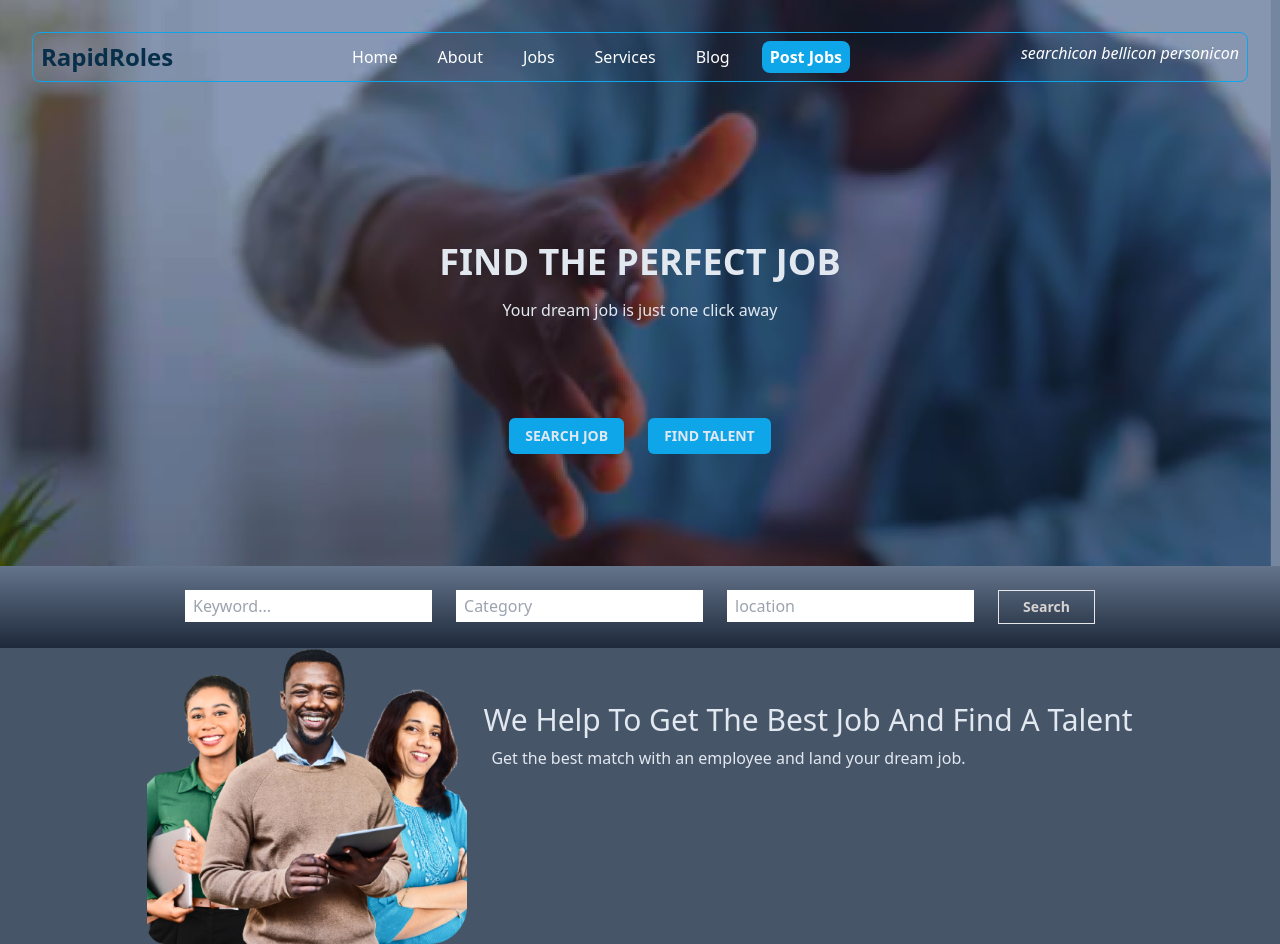
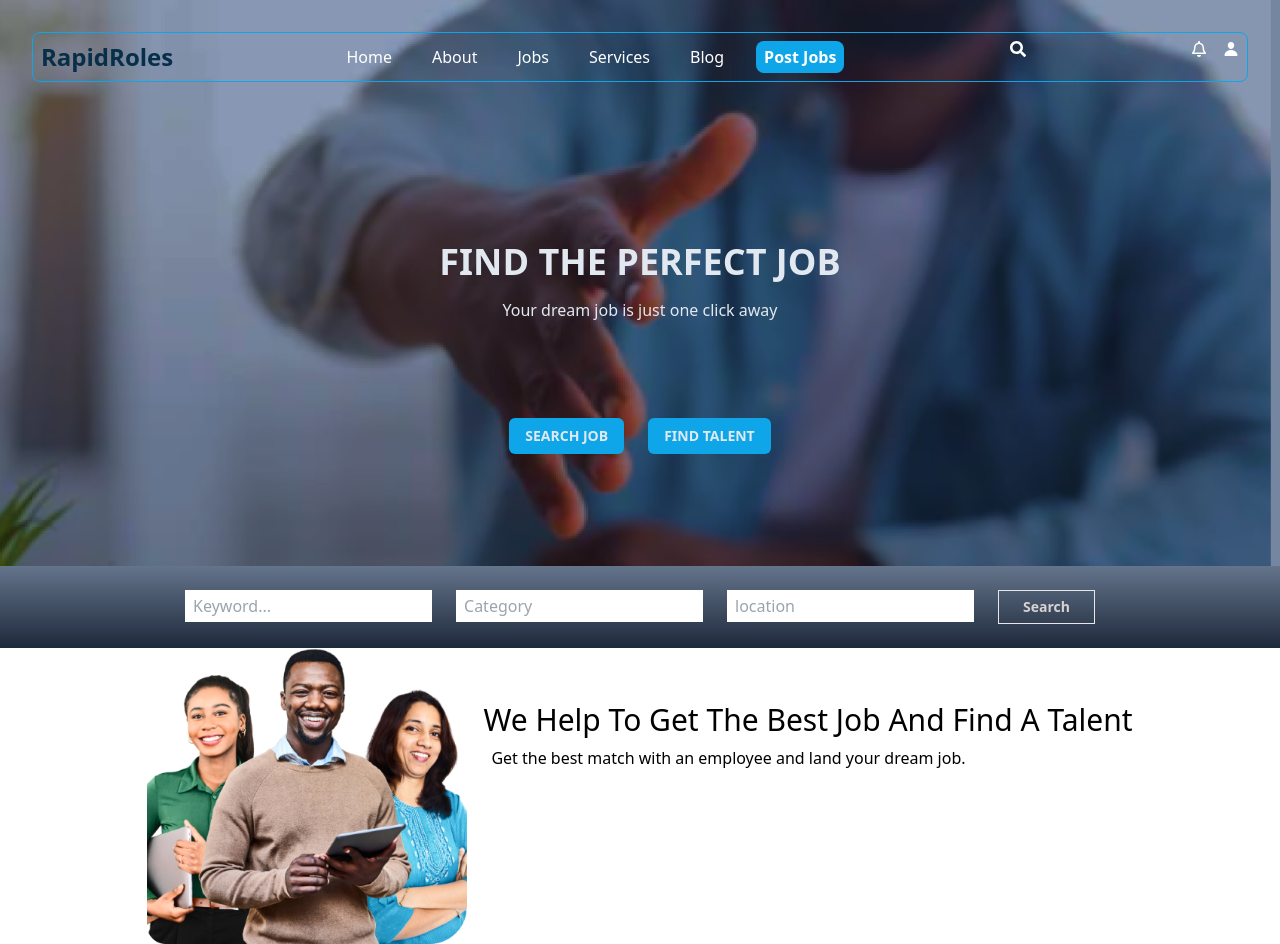
Before and after one commit to janeAnezi/RapidRoles, a React (Vite) app: page / in a window 1280 px wide. Built offline with nearby package versions, Linux system fonts and the light colour scheme.

Commit message:
addnav icons

```diff
--- a/src/Components/About.jsx
+++ b/src/Components/About.jsx
@@ -3,9 +3,9 @@ import React from 'react';
 export default function About() {
     return(
         <>
-            <div key="about" className="flex space-x-4 justify-center items-center bg-slate-600">
+            <div key="about" className="flex space-x-4 justify-center items-center">
                 <img className='w-80' src="../src/assets/images/about01.png" alt="About company image" />
-                <div className="text-slate-200 pt-12 pb-40">
+                <div className=" pt-12 pb-40">
                     <h1 className="text-3xl ">We Help To Get The Best Job And Find A Talent</h1>
                     <p className="p-2"> Get the best match with an employee and land your dream job.</p>
                 </div>
--- a/src/Components/Navbar.jsx
+++ b/src/Components/Navbar.jsx
@@ -1,3 +1,8 @@
+import { FaSearch } from "react-icons/fa";
+import { FaRegBell } from "react-icons/fa";
+import { IoPerson } from "react-icons/io5";
+
+
 
 export default function Navbar  () {
     return (
@@ -15,10 +20,10 @@ export default function Navbar  () {
                             <li className="bg-sky-500 hover:bg-sky-600 py-1 px-2 rounded-lg font-bold cursor-pointer">Post Jobs</li>
                         </ul>
                     </div>
-                    <div>
-                        <i>searchicon  </i>
-                        <i>bellicon  </i>
-                        <i>personicon</i>
+                    <div><div><FaSearch /> </div></div>
+                    <div className="flex space-x-4">
+                        <div><FaRegBell /> </div>
+                        <div><IoPerson />  </div>
                     </div>
                 </div>
             </div>
```
